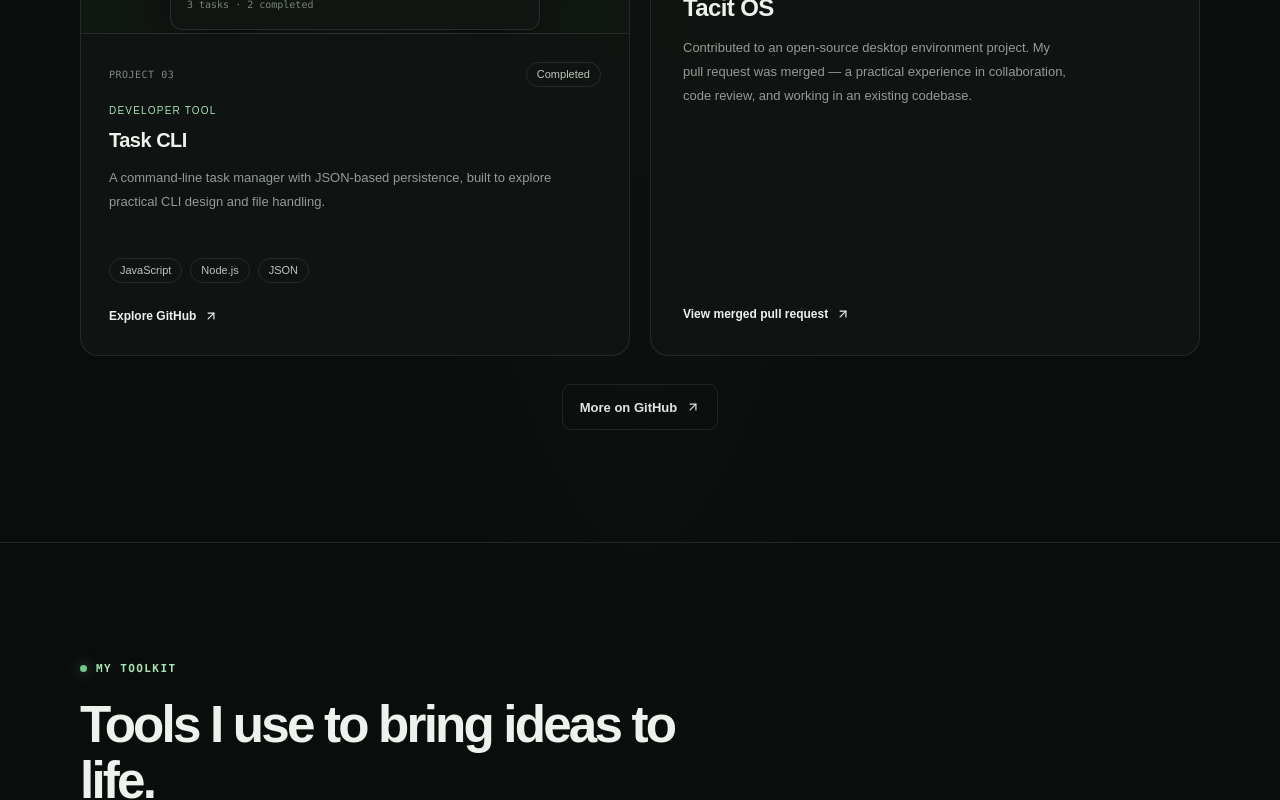
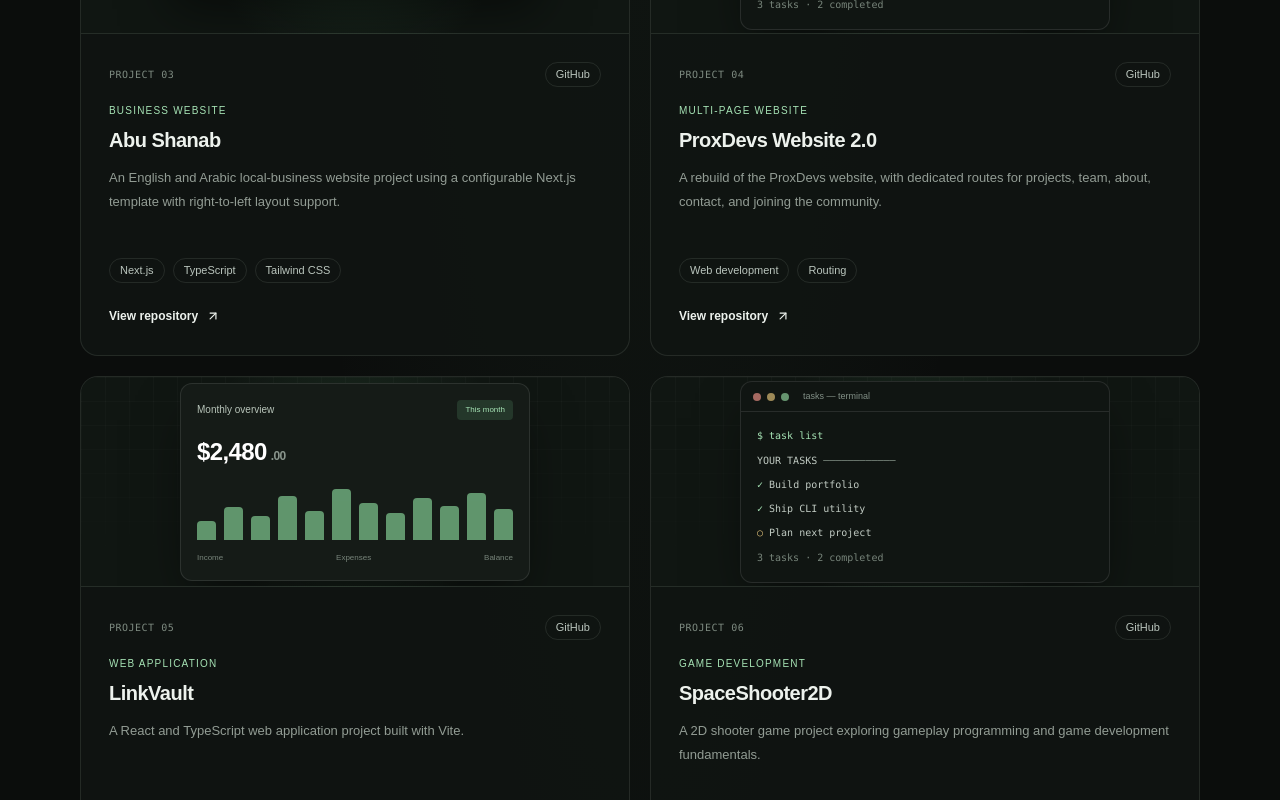
Before and after one commit to muhammedaadhilv69-crypto/portfolio, a Next.js app: page / in a window 1280 px wide. Shown: the part 2040-2840 px from the top of the page. Built offline with nearby package versions, Linux system fonts and the light colour scheme.

Commit message:
Add portfolio projects

```diff
--- a/src/app/page.tsx
+++ b/src/app/page.tsx
@@ -29,6 +29,78 @@ const projects = [
   },
   {
     number: "02",
+    name: "Gayle Electrical Ltd",
+    category: "Business website",
+    description:
+      "A bilingual English and Arabic business website built around a reusable configuration, with RTL layout support and localized content.",
+    stack: ["Next.js", "TypeScript", "Tailwind CSS"],
+    status: "GitHub",
+    href: "https://github.com/muhammedaadhilv69-crypto/gayle-electrical-ltd-site",
+    linkLabel: "View repository",
+    visual: "cars",
+  },
+  {
+    number: "03",
+    name: "Abu Shanab",
+    category: "Business website",
+    description:
+      "An English and Arabic local-business website project using a configurable Next.js template with right-to-left layout support.",
+    stack: ["Next.js", "TypeScript", "Tailwind CSS"],
+    status: "GitHub",
+    href: "https://github.com/muhammedaadhilv69-crypto/abu-shanab",
+    linkLabel: "View repository",
+    visual: "cars",
+  },
+  {
+    number: "04",
+    name: "ProxDevs Website 2.0",
+    category: "Multi-page website",
+    description:
+      "A rebuild of the ProxDevs website, with dedicated routes for projects, team, about, contact, and joining the community.",
+    stack: ["Web development", "Routing"],
+    status: "GitHub",
+    href: "https://github.com/muhammedaadhilv69-crypto/proxdevs-site-2.0",
+    linkLabel: "View repository",
+    visual: "terminal",
+  },
+  {
+    number: "05",
+    name: "LinkVault",
+    category: "Web application",
+    description:
+      "A React and TypeScript web application project built with Vite.",
+    stack: ["React", "TypeScript", "Vite"],
+    status: "GitHub",
+    href: "https://github.com/muhammedaadhilv69-crypto/linkvault",
+    linkLabel: "View repository",
+    visual: "budget",
+  },
+  {
+    number: "06",
+    name: "SpaceShooter2D",
+    category: "Game development",
+    description:
+      "A 2D shooter game project exploring gameplay programming and game development fundamentals.",
+    stack: ["Game development", "2D"],
+    status: "GitHub",
+    href: "https://github.com/muhammedaadhilv69-crypto/SpaceShooter2D",
+    linkLabel: "View repository",
+    visual: "terminal",
+  },
+  {
+    number: "07",
+    name: "Next.js Dashboard",
+    category: "Learning project",
+    description:
+      "A dashboard project based on the Next.js App Router course, exploring the framework's routing and application structure.",
+    stack: ["Next.js", "React", "TypeScript"],
+    status: "GitHub",
+    href: "https://github.com/muhammedaadhilv69-crypto/nextjs-dashboard",
+    linkLabel: "View repository",
+    visual: "budget",
+  },
+  {
+    number: "08",
     name: "Budget App",
     category: "Personal project",
     description:
@@ -40,7 +112,7 @@ const projects = [
     visual: "budget",
   },
   {
-    number: "03",
+    number: "09",
     name: "Task CLI",
     category: "Developer tool",
     description:
```
